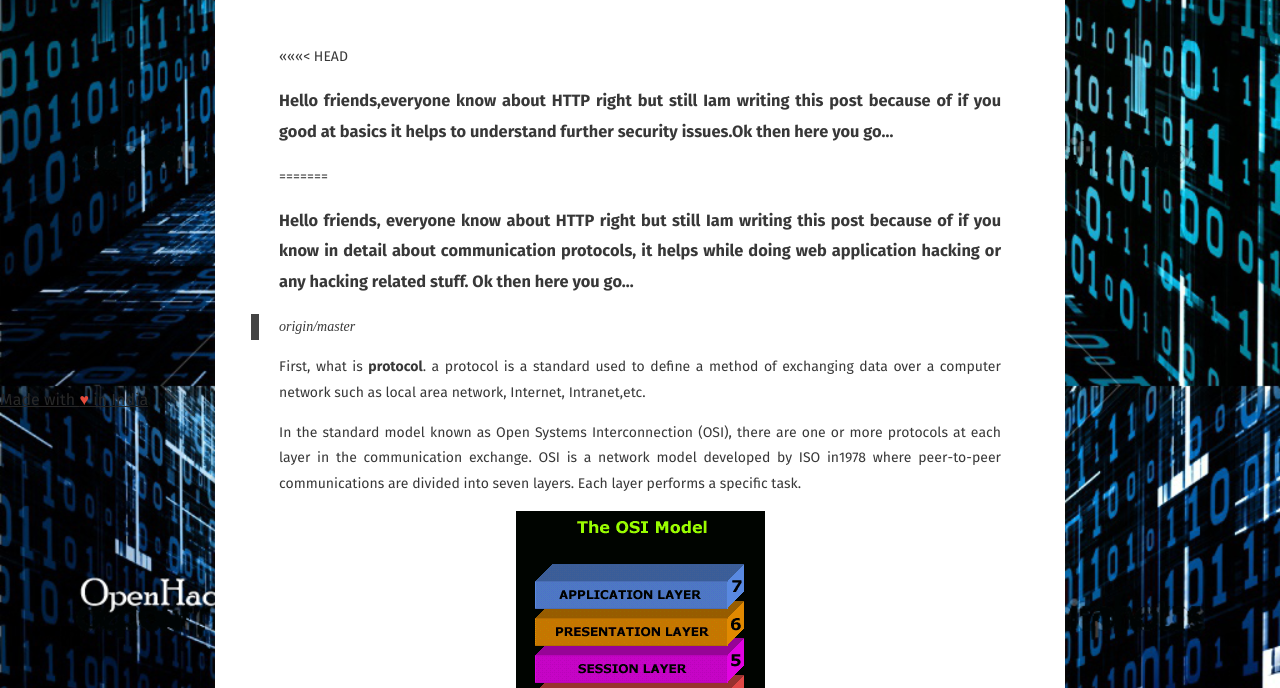
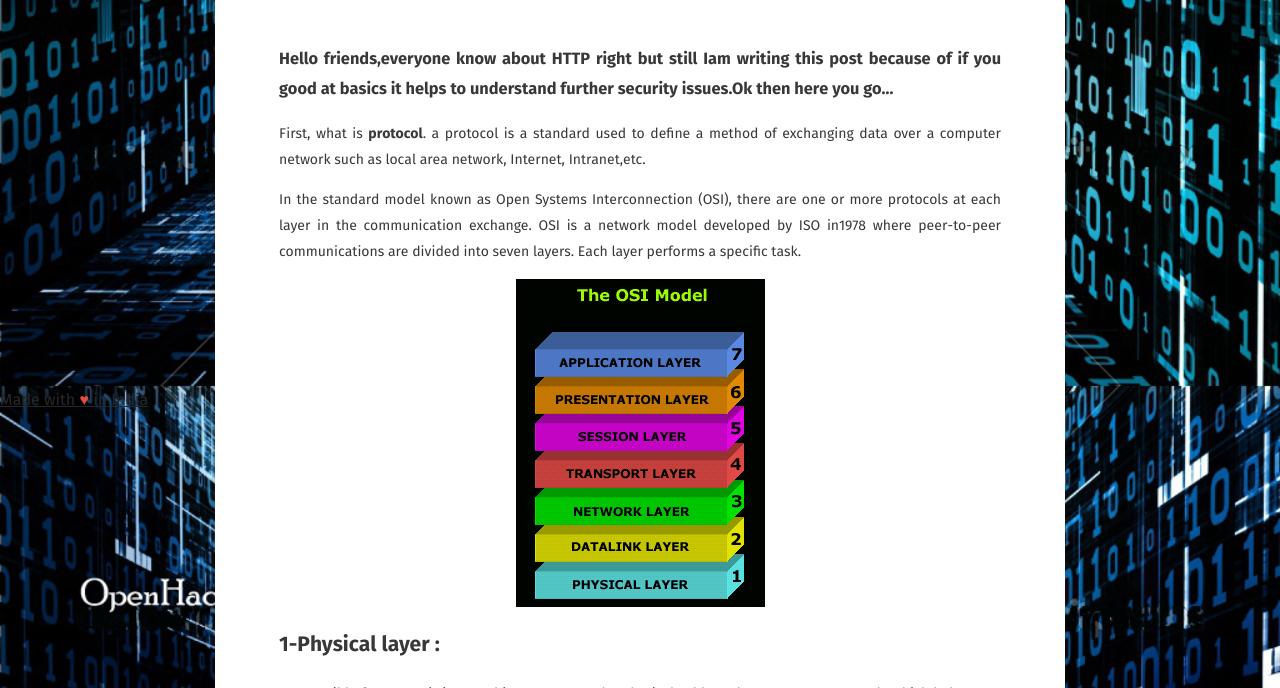
Before and after one commit to raju0x/raju0x.github.io, a Jekyll site: the page built from _posts/2016-07-06-http-basics-part1.md, in a window 1280 px wide and 900 px high, scrolled down 362 px, cut to the strip 212-900 px from the top of the window. Built offline with Jekyll 4.4.1, drawn with Linux system fonts in a browser that asks for light colours; some web fonts are replaced; comment, search, counter and statistics services are not loaded.

Commit message:
Update 2016-07-06-http-basics-part1.md

```diff
--- a/_posts/2016-07-06-http-basics-part1.md
+++ b/_posts/2016-07-06-http-basics-part1.md
@@ -8,11 +8,8 @@ feature: 'http://www.vpnanswers.com/wp-content/uploads/2015/05/http.jpg'
 comments: true
 published: true
 ---
-<<<<<<< HEAD
+
 ### Hello friends,everyone know about HTTP right but still Iam writing this post because of if you good at basics it helps to understand further security issues.Ok then here you go…
-=======
-### Hello friends, everyone know about HTTP right but still Iam writing this post because of if you know in detail about communication protocols, it helps while doing web application hacking or any hacking related stuff. Ok then here you go…
->>>>>>> origin/master
 
 First, what is **protocol**. a protocol is a standard used to define a method of exchanging data over a computer network such as local area network, Internet, Intranet,etc.
 
```
